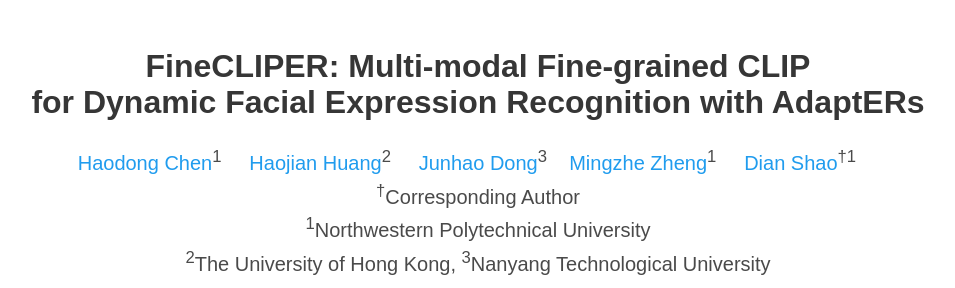
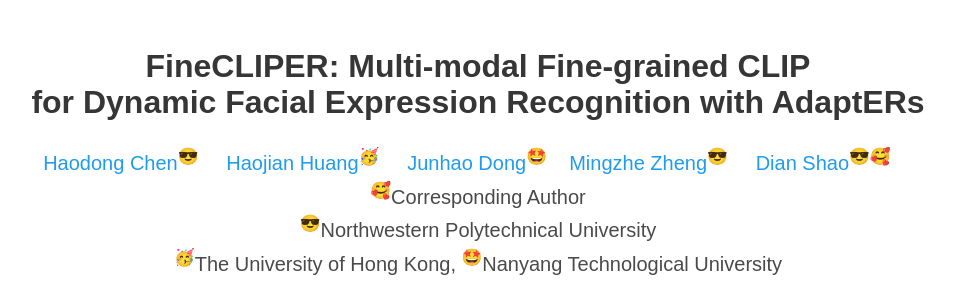
Before and after one commit to HaroldChen19/FineCLIPER-Page, a plain HTML site: page index.html in a window 1280 px wide. Shown: the top 288 px of the page, without its empty margins (162-1117 px from the left). Drawn offline with nearby package versions, Linux system fonts and the light colour scheme; some icons are missing; a web font is replaced by a local one.

Commit message:
Update index.html

```diff
--- a/index.html
+++ b/index.html
@@ -44,11 +44,11 @@
 <div class="is-size-5 publication-authors">
   <!-- 第一排 -->
   <div class="author-row">
-    <span class="author-block"><a href="https://haroldchen19.github.io/">Haodong Chen</a><sup>1</sup></span> &nbsp;&nbsp;&nbsp;
-    <span class="author-block"><a href="https://github.com/JethroJames">Haojian Huang</a><sup>2</sup></span> &nbsp;&nbsp;&nbsp;
-    <span class="author-block"><a href="https://scholar.google.com/citations?user=48A9z_UAAAAJ&hl=en">Junhao Dong</a><sup>3</sup></span>&nbsp;&nbsp;&nbsp;
-    <span class="author-block"><a href="https://github.com/DuNGEOnmassster">Mingzhe Zheng</a><sup>1</sup></span> &nbsp;&nbsp;&nbsp;
-    <span class="author-block"><a href="https://scholar.google.com/citations?hl=en&user=amxDSLoAAAAJ&view_op=list_works&sortby=pubdate">Dian Shao</a><sup>&dagger;</sup><sup>1</sup></span> &nbsp;&nbsp;&nbsp;
+    <span class="author-block"><a href="https://haroldchen19.github.io/">Haodong Chen</a><sup>😎</sup></span> &nbsp;&nbsp;&nbsp;
+    <span class="author-block"><a href="https://github.com/JethroJames">Haojian Huang</a><sup>🥳</sup></span> &nbsp;&nbsp;&nbsp;
+    <span class="author-block"><a href="https://scholar.google.com/citations?user=48A9z_UAAAAJ&hl=en">Junhao Dong</a><sup>🤩</sup></span>&nbsp;&nbsp;&nbsp;
+    <span class="author-block"><a href="https://github.com/DuNGEOnmassster">Mingzhe Zheng</a><sup>😎</sup></span> &nbsp;&nbsp;&nbsp;
+    <span class="author-block"><a href="https://scholar.google.com/citations?hl=en&user=amxDSLoAAAAJ&view_op=list_works&sortby=pubdate">Dian Shao</a><sup>😎🥰</sup></span> &nbsp;&nbsp;&nbsp;
   </div>
   <!-- 第二排
   <div class="author-row">
@@ -59,13 +59,13 @@
   </div> -->
 </div>
 <div class="is-size-5 publication-authors">
-  <span class="author-block"><sup>&dagger;</sup>Corresponding Author</span>
+  <span class="author-block"><sup>🥰</sup>Corresponding Author</span>
 </div>
 <div class="is-size-5 publication-authors">
-  <span class="author-block"><sup>1</sup>Northwestern Polytechnical University</span>
+  <span class="author-block"><sup>😎</sup>Northwestern Polytechnical University</span>
 </div>
 <div class="is-size-5 publication-authors">
-  <span class="author-block"><sup>2</sup>The University of Hong Kong, <sup>3</sup>Nanyang Technological University</span>
+  <span class="author-block"><sup>🥳</sup>The University of Hong Kong, <sup>🤩</sup>Nanyang Technological University</span>
 </div>
           <div class="column has-text-centered">
             <div class="publication-links">
```
